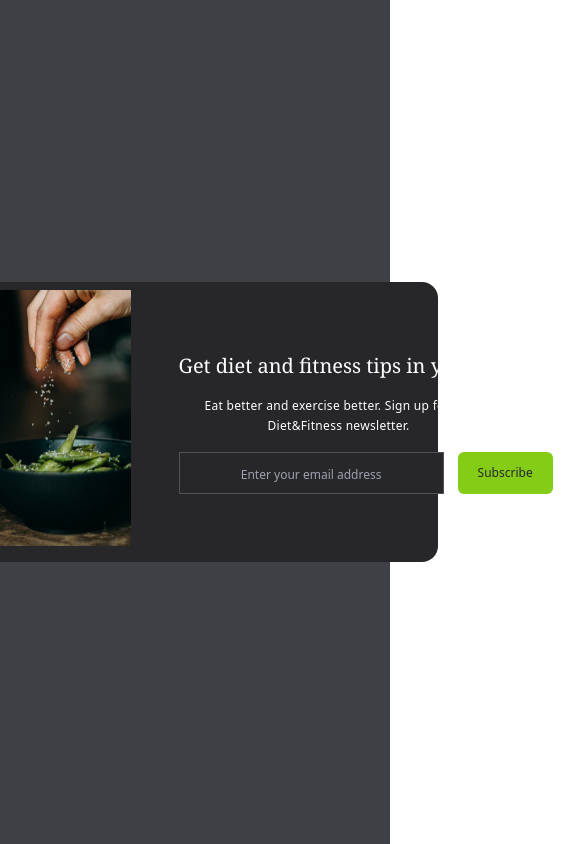
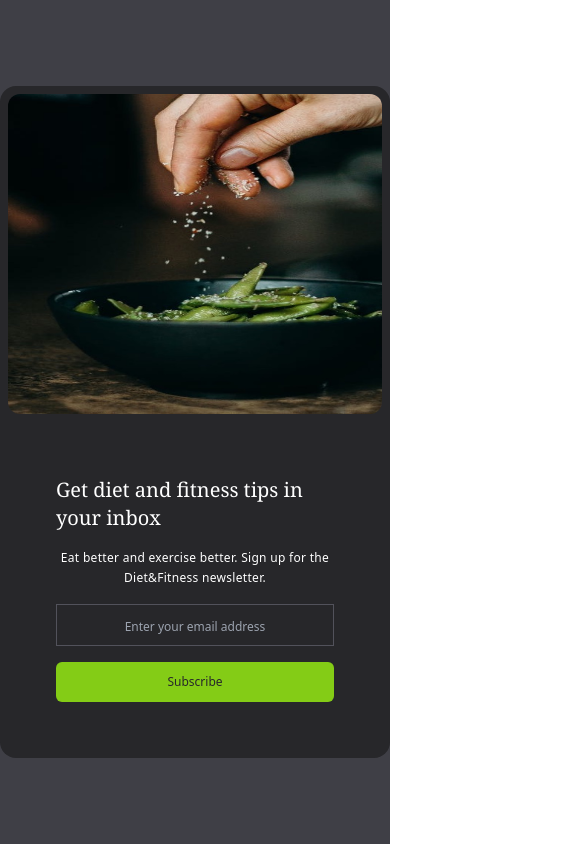
Before and after one commit to Chetonix/subscribe-newsletter-card, a plain HTML site: page index.html in a window 390 px wide. Shown: the whole page, 585 px wide, since content can reach past the window. Drawn offline with nearby package versions, Linux system fonts and the light colour scheme.

Commit message:
add almost final from my side file to the repo

```diff
--- a/index.html
+++ b/index.html
@@ -10,14 +10,14 @@
   <body>
     <!-- Background Container -->
     <div class="flex justify-center items-center h-screen bg-zinc-700">
-      <div class="flex flex-row p-2 rounded-2xl bg-zinc-800">
-        <img src="images/image.jpg" alt="image" class="h-64 object-fit rounded-l-xl">
+      <div class="flex flex-col md:flex-row p-2 rounded-2xl bg-zinc-800">
+        <img src="images/image.jpg" alt="image" class="md:h-64 h-80 object-fit md:rounded-l-xl rounded-xl md:rounded-r-none transform hover:scale-105 hover:rounded-xl duration-200">
         <div class="px-12 py-12">
           <h1 class="text-white text-xl text-left mt-3.5 font-serif font-medium">Get diet and fitness tips in your inbox</h1>
           <p class="max-w-xs my-4 text-xs leading-5 tracking-wide text-center text-white md:text-left">Eat better and exercise better. Sign up for the Diet&Fitness newsletter.</p>
-          <div class="flex flex-row mb-3">
+          <div class="flex flex-col md:flex-row md:mb-3 gap-4 md:gap-0">
             <input type="text" placeholder="Enter your email address" class="p-2 px-4 text-center text-white bg-zinc-800 border border-zinc-600 placeholder:text-xs placeholder:text-center focus:outline-none md:text-left placeholder:md:text-left">
-            <button class="ml-3.5 px-5 py-3 text-xs rounded-md text-zinc-800 bg-lime-500 hover:bg-lime-700">Subscribe</button>
+            <button class="md:ml-3.5 px-5 py-3 pt-3 text-xs rounded-md text-zinc-800 bg-lime-500 hover:bg-lime-700 hover:text-white duration-500">Subscribe</button>
           </div>
         </div>
       </div>
```
